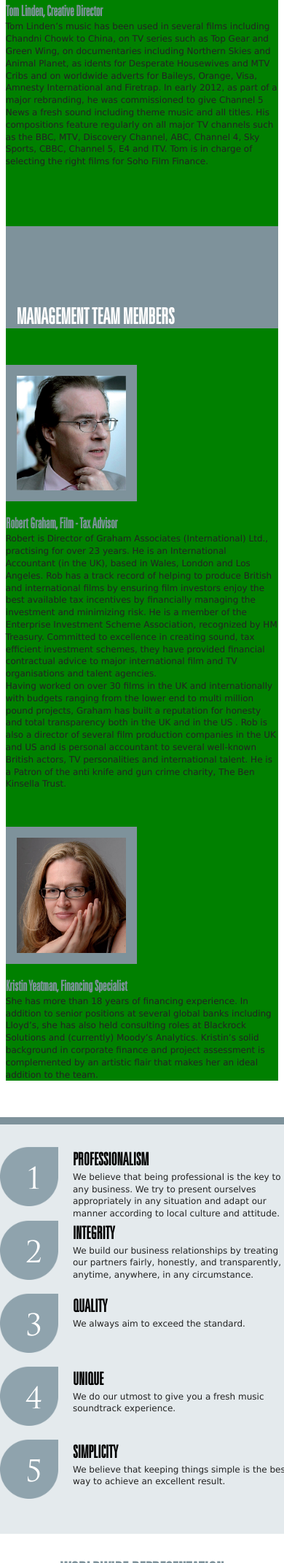
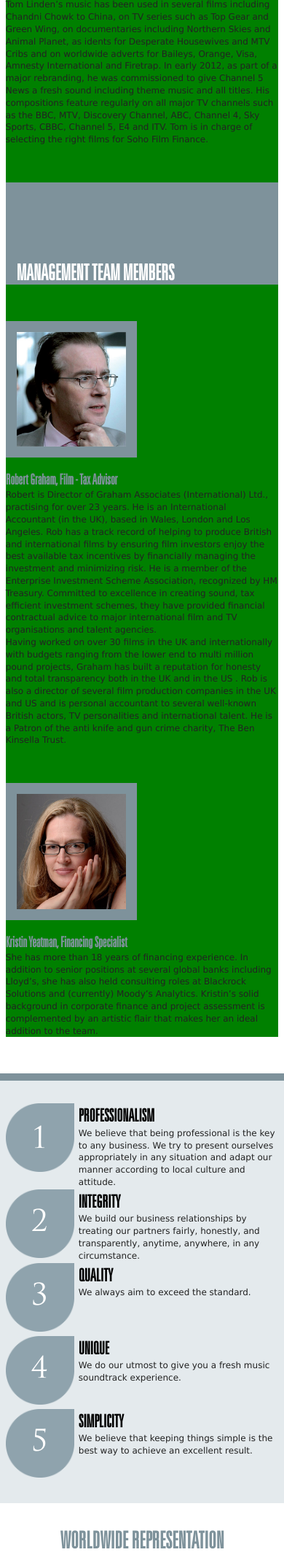
Before and after one commit to rohanchambers/SFF, a PHP site: page / in a window 390 px wide; the page is wider, and only the part inside the window is pictured. Shown: the part 2866-5008 px from the top of that part at 73% size. Run offline with PHP 8.4, Linux system fonts and the light colour scheme.

Commit message:
responsive for mobile done. Testing needed

```diff
--- a/css/main.css
+++ b/css/main.css
@@ -719,7 +719,7 @@ footer {
 @media (max-width: 975px) {
   /* Simplify the basic layout */
   .container {
-    background: purple;
+    /*background: purple;*/
     margin: 0 2%;
     width: auto; }
 
@@ -849,8 +849,31 @@ footer {
     margin: 0 !important;
     padding-top: 30px !important; }
 
+  #directors .col-1,
+  #directors .col-2 {
+    padding-top: 0px !important; }
+
   #about-us h2, #about-us p {
-    text-align: left; } }
+    text-align: left; }
+
+  #mission-points {
+    margin: 0 2%; }
+    #mission-points li {
+      width: auto;
+      background-size: 25%; }
+
+  #star {
+    width: 100%; }
+
+  #quote {
+    margin-top: 0; }
+    #quote #strong {
+      font-size: 65px; }
+
+  #headphones-copy {
+    margin-top: 45px; }
+    #headphones-copy h2 {
+      font-size: 25px; } }
 @media only screen and (min-device-width: 320px) and (max-device-width: 480px) {
   .container {
     background: yellow;
--- a/css/main.scss
+++ b/css/main.scss
@@ -935,7 +935,7 @@ footer {
 @media (max-width: 975px) {
     /* Simplify the basic layout */
     .container {
-        background: purple;
+        /*background: purple;*/
         margin: 0 2%;
         width: auto;
     }
@@ -1103,10 +1103,43 @@ footer {
         padding-top: 30px!important;
     }
 
+    #directors .col-1,
+    #directors .col-2 {
+        padding-top: 0px!important;
+    }
+
     #about-us h2, #about-us p {
         text-align: left;
     }
 
+    #mission-points {
+        margin: 0 2%;
+
+        li {
+            width: auto;
+            background-size: 25%;
+        }
+    }
+
+    #star {
+        width: 100%;
+    }
+
+    #quote {
+        margin-top: 0;
+
+        #strong {
+            font-size: 65px;
+        }
+    }
+
+    #headphones-copy {
+        margin-top: 45px;
+
+            h2 {
+                font-size: 25px;
+            }
+    }
 }
 
 @media only screen and (min-device-width: 320px) and (max-device-width: 480px) {
```
